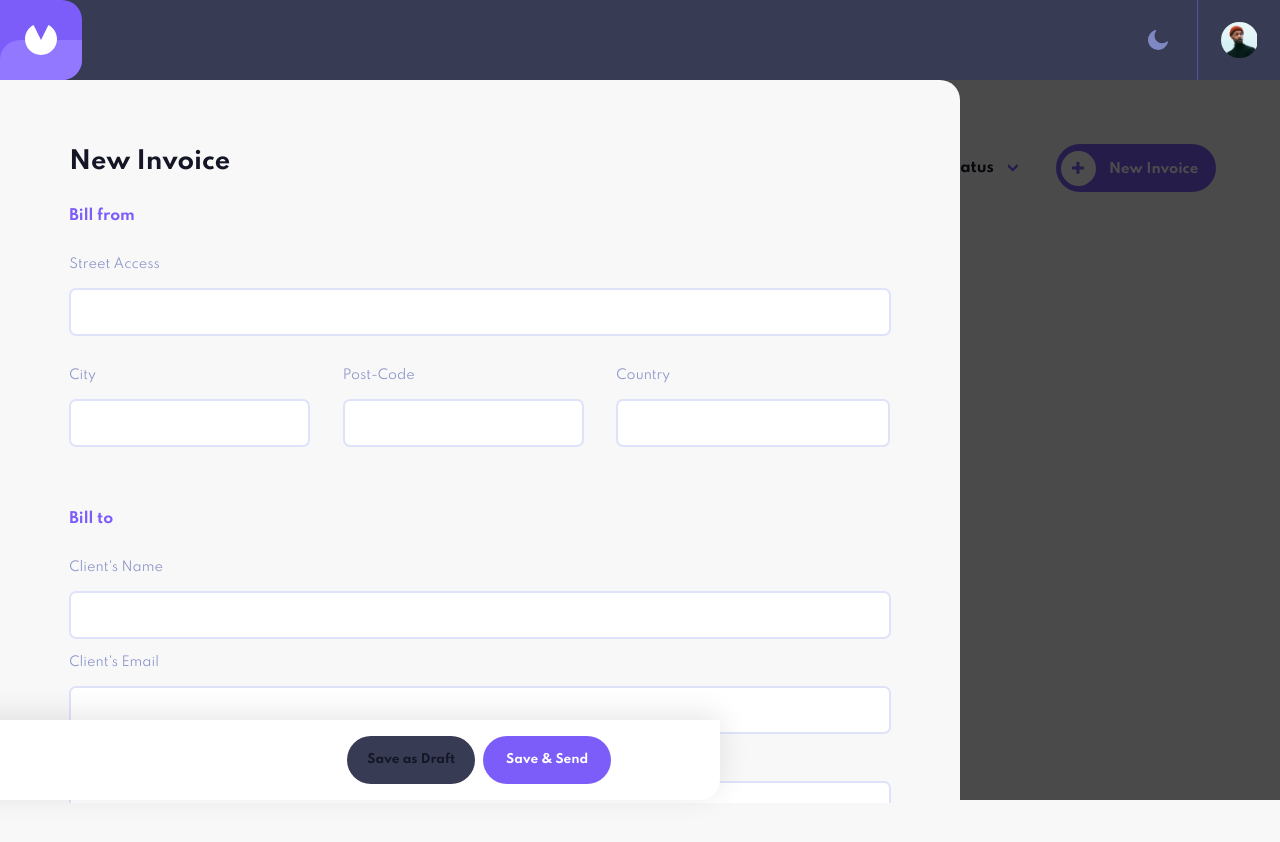
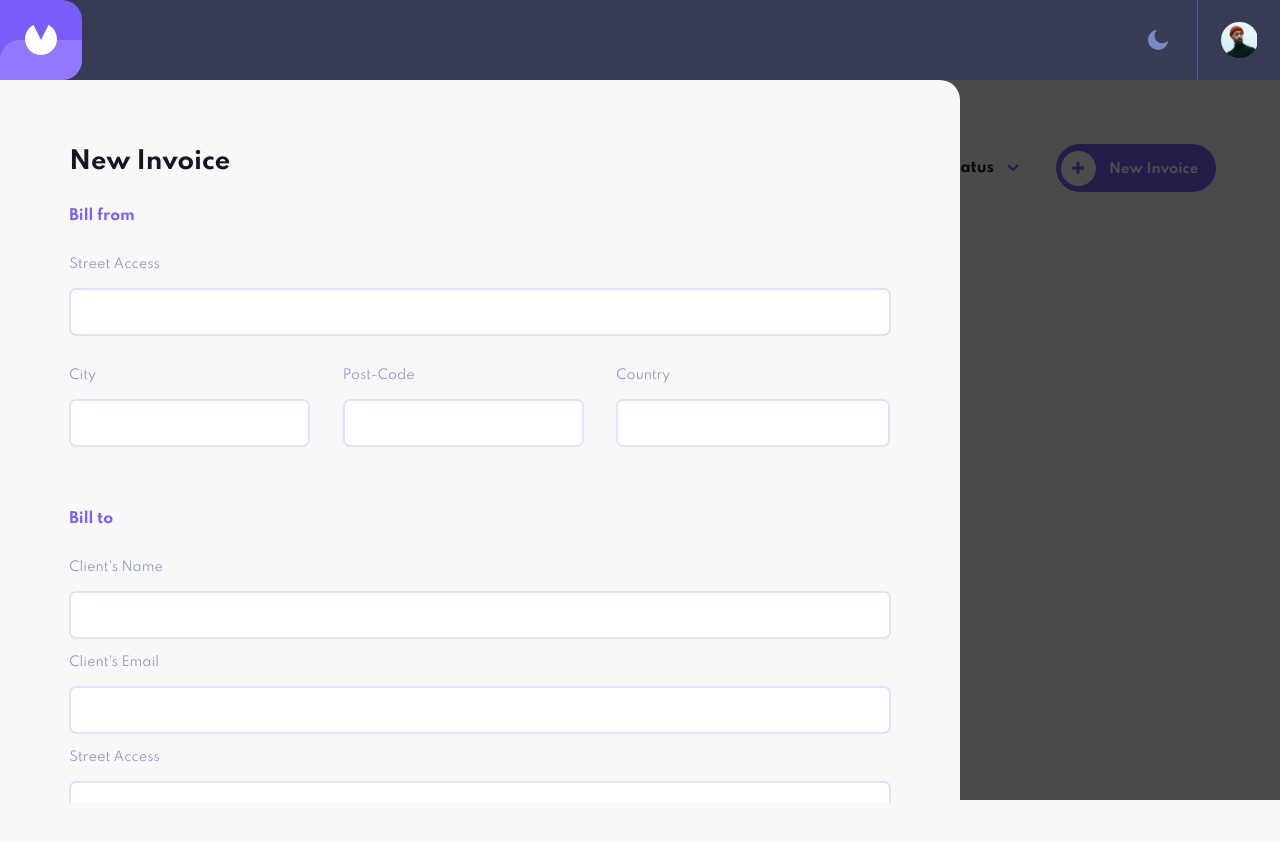
Before and after one commit to LennonPerez/InvoicesManager, a React (Create React App) app: page / in a window 1280 px wide. Both pictures are taken after a click on the button "New Invoice". Shown: the top 842 px of the page. Built offline with nearby package versions, Linux system fonts and the light colour scheme; no server answers.

Commit message:
form css bug fixed

```diff
--- a/src/styles/_form.scss
+++ b/src/styles/_form.scss
@@ -1,16 +1,21 @@
 @import "variables";
 
 @keyframes form-animation {
+  0% {
+    transform: translateX(-100%);
+  }
   100% {
-    left: 0;
+    transform: translateX(0);
   }
 }
 @keyframes form-animation-1440 {
+  0% {
+    transform: translateX(-100%);
+  }
   100% {
-    left: 6rem;
+    transform: translateX(6rem);
   }
 }
-
 .bar-container {
   .edit-container {
     background-color: var(--bg);
@@ -18,24 +23,20 @@
     height: 100%;
     position: absolute;
     top: 5rem;
-    left: -10rem;
     animation: form-animation 0.5s ease forwards;
     z-index: 3;
     padding-bottom: 5rem;
     @media (min-width: 768px) {
       width: 75%;
-      left: -15rem;
       padding: 3rem 3% 5rem 3%;
       transform: none;
       border-radius: 0 20px 20px 0;
     }
     @media (min-width: 1440px) {
       top: 0;
-      left: -20rem;
       width: 50%;
       padding-bottom: 0;
       animation: form-animation-1440 0.5s ease forwards;
-      // padding: 0 15% 0 calc(15% + 6rem);
     }
     .container {
       position: relative;
@@ -278,6 +279,9 @@
             margin: calc(1rem - 2px) 0;
             cursor: pointer;
           }
+          input::-webkit-inner-spin-button {
+            -webkit-appearance: none;
+          }
           border-radius: 10px;
           cursor: pointer;
           border: 2px solid var(--bg);
@@ -417,12 +421,9 @@
           }
         }
         @media (min-width: 768px) {
-          margin: 0.5rem 0 8rem 0;
+          margin: 0.5rem 0 0 0;
           color: var(--pcolor);
           height: 3.25rem;
-        }
-        @media (min-width: 1440px) {
-          margin: 0.5rem 0 0 0;
         }
       }
       .errors {
@@ -434,9 +435,6 @@
           justify-content: space-between;
           flex-direction: row;
           left: 0;
-          bottom: 14vh;
-        }
-        @media (min-width: 1440px) {
           bottom: 0;
         }
         .formerror,
@@ -468,20 +466,14 @@
         box-shadow: 0px -5px 30px 0px rgba(0, 0, 0, 0.1);
         @media (min-width: 768px) {
           border-radius: 0 0 20px 0;
-          padding: 0 8.5%;
-          position: fixed;
-          bottom: 0;
-          left: -15rem;
-          width: 75%;
-          animation: form-animation 0.5s ease forwards;
+          padding: 0;
+          background: none;
+          width: 100%;
+          box-shadow: none;
         }
         @media (min-width: 1440px) {
-          border-radius: 0 0 20px 0;
-          box-shadow: none;
-          background: none;
-          position: relative;
           padding: 0;
-          width: 100%;
+          animation: form-animation 0.5s ease forwards;
         }
         .draft {
           background-color: var(--btndraft);
--- a/src/styles/app.css
+++ b/src/styles/app.css
@@ -213,26 +213,46 @@
 }
 
 @-webkit-keyframes form-animation {
+  0% {
+    -webkit-transform: translateX(-100%);
+            transform: translateX(-100%);
+  }
   100% {
-    left: 0;
+    -webkit-transform: translateX(0);
+            transform: translateX(0);
   }
 }
 
 @keyframes form-animation {
+  0% {
+    -webkit-transform: translateX(-100%);
+            transform: translateX(-100%);
+  }
   100% {
-    left: 0;
+    -webkit-transform: translateX(0);
+            transform: translateX(0);
   }
 }
 
 @-webkit-keyframes form-animation-1440 {
+  0% {
+    -webkit-transform: translateX(-100%);
+            transform: translateX(-100%);
+  }
   100% {
-    left: 6rem;
+    -webkit-transform: translateX(6rem);
+            transform: translateX(6rem);
   }
 }
 
 @keyframes form-animation-1440 {
+  0% {
+    -webkit-transform: translateX(-100%);
+            transform: translateX(-100%);
+  }
   100% {
-    left: 6rem;
+    -webkit-transform: translateX(6rem);
+            transform: translateX(6rem);
   }
 }
 
@@ -242,7 +262,6 @@
   height: 100%;
   position: absolute;
   top: 5rem;
-  left: -10rem;
   -webkit-animation: form-animation 0.5s ease forwards;
           animation: form-animation 0.5s ease forwards;
   z-index: 3;
@@ -252,7 +271,6 @@
 @media (min-width: 768px) {
   .bar-container .edit-container {
     width: 75%;
-    left: -15rem;
     padding: 3rem 3% 5rem 3%;
     -webkit-transform: none;
             transform: none;
@@ -263,7 +281,6 @@
 @media (min-width: 1440px) {
   .bar-container .edit-container {
     top: 0;
-    left: -20rem;
     width: 50%;
     padding-bottom: 0;
     -webkit-animation: form-animation-1440 0.5s ease forwards;
@@ -603,6 +620,10 @@
   cursor: pointer;
 }
 
+.bar-container .edit-container .container .item-list .item input::-webkit-inner-spin-button {
+  -webkit-appearance: none;
+}
+
 .bar-container .edit-container .container .item-list .item:hover {
   border: 2px solid var(--elbg);
 }
@@ -805,15 +826,9 @@
 
 @media (min-width: 768px) {
   .bar-container .edit-container .container .add-item {
-    margin: 0.5rem 0 8rem 0;
+    margin: 0.5rem 0 0 0;
     color: var(--pcolor);
     height: 3.25rem;
-  }
-}
-
-@media (min-width: 1440px) {
-  .bar-container .edit-container .container .add-item {
-    margin: 0.5rem 0 0 0;
   }
 }
 
@@ -839,12 +854,6 @@
         -ms-flex-direction: row;
             flex-direction: row;
     left: 0;
-    bottom: 14vh;
-  }
-}
-
-@media (min-width: 1440px) {
-  .bar-container .edit-container .container .errors {
     bottom: 0;
   }
 }
@@ -888,25 +897,19 @@
 @media (min-width: 768px) {
   .bar-container .edit-container .container .edit-footer {
     border-radius: 0 0 20px 0;
-    padding: 0 8.5%;
-    position: fixed;
-    bottom: 0;
-    left: -15rem;
-    width: 75%;
+    padding: 0;
+    background: none;
+    width: 100%;
+    -webkit-box-shadow: none;
+            box-shadow: none;
+  }
+}
+
+@media (min-width: 1440px) {
+  .bar-container .edit-container .container .edit-footer {
+    padding: 0;
     -webkit-animation: form-animation 0.5s ease forwards;
             animation: form-animation 0.5s ease forwards;
-  }
-}
-
-@media (min-width: 1440px) {
-  .bar-container .edit-container .container .edit-footer {
-    border-radius: 0 0 20px 0;
-    -webkit-box-shadow: none;
-            box-shadow: none;
-    background: none;
-    position: relative;
-    padding: 0;
-    width: 100%;
   }
 }
 
```
Also changed, not shown: 1 other file (tests, documents, lock files or other folders).
